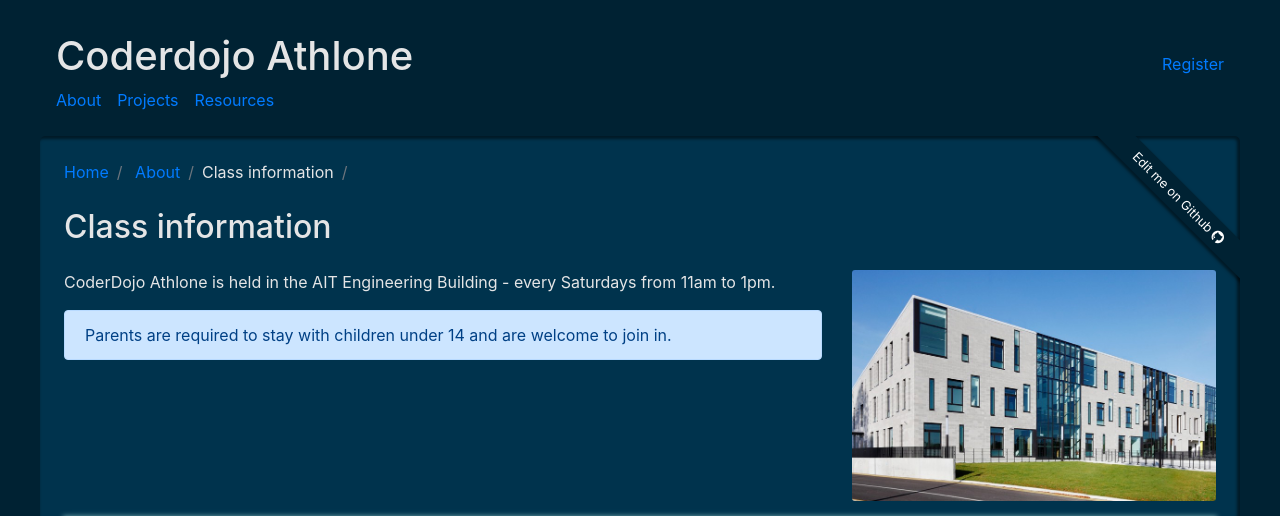
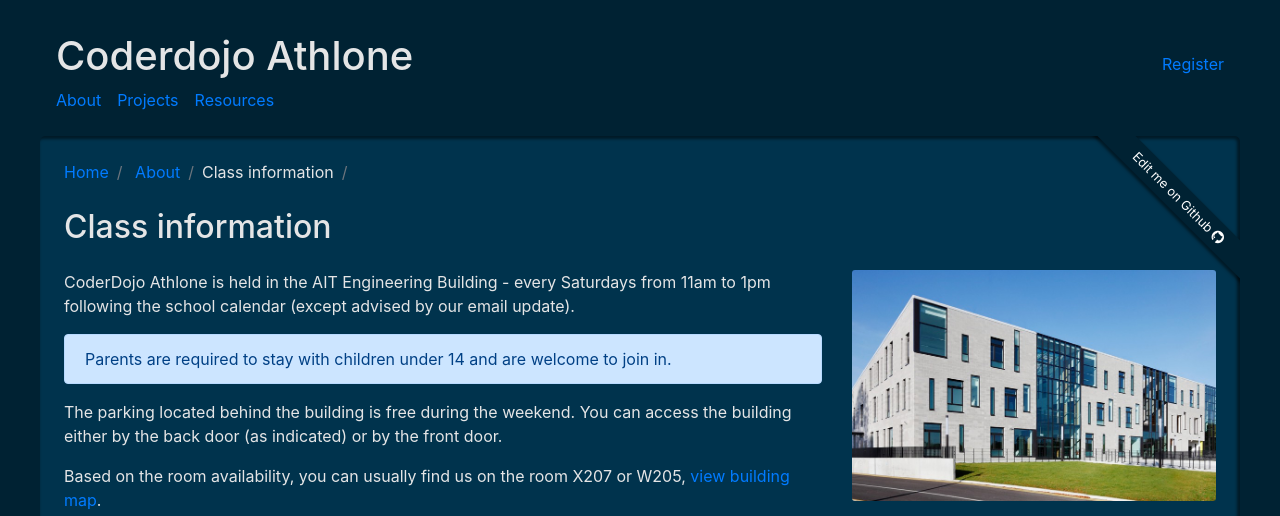
Before and after one commit to CoderdojoAthlone/coderdojoathlone.github.io, a Jekyll site: the page built from pages/en/about/class-information.html, in a window 1280 px wide, cut to the strip 0-516 px from the top of the page. Built offline with Jekyll 4.4.1, drawn with Linux system fonts in a browser that asks for light colours.

Commit message:
Improved class information

```diff
--- a/pages/en/about/class-information.html
+++ b/pages/en/about/class-information.html
@@ -20,6 +20,15 @@
     type="primary"
     content="Parents are required to stay with children under 14 and are welcome to join in."
     %}
+
+    <p>
+      The parking located behind the building is free during the weekend.
+      You can access the building either by the back door (as indicated) or by the front door.
+    </p>
+    <p>
+      Based on the room availability, you can usually find us on the room X207 or W205,
+      <a href="https://www.ait.ie/uploads/downloads/Engineering_Building.pdf" target="_blank">view building map</a>.
+    </p>
   </div>
   <div class="col-12 col-sm-4 mt-3 mt-sm-0">
     <img class="img-fluid" src="{{info.caption | relative_url}}" alt="{{info.ref}}">
--- a/pages/en/about/class-web.html
+++ b/pages/en/about/class-web.html
@@ -13,8 +13,8 @@
 {% assign translatedPages=allPages | where: 'lang', page.lang %}
 
 {% assign info=translatedPages          | where: 'ref',    'partial-class-web' | first %}
-{% assign projectPosts=translatedPages  | where: 'parent', 'projects' %}
-{% assign resourcePosts=translatedPages | where: 'parent', 'resources' %}
+{% assign projectPosts=translatedPages  | where: 'parent', 'web-projects' %}
+{% assign resourcePosts=translatedPages | where: 'parent', 'web-resources' %}
 
 <div class="row">
   <div class="col">
```
Also changed, not shown: pages/en/partials/class-basic-information.md (+1 -1 lines).
